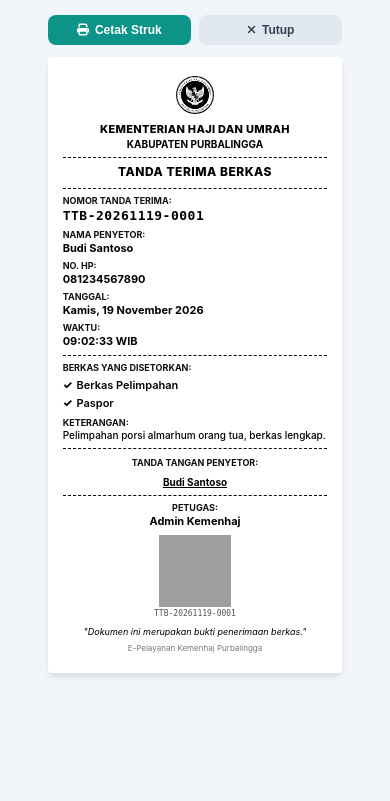
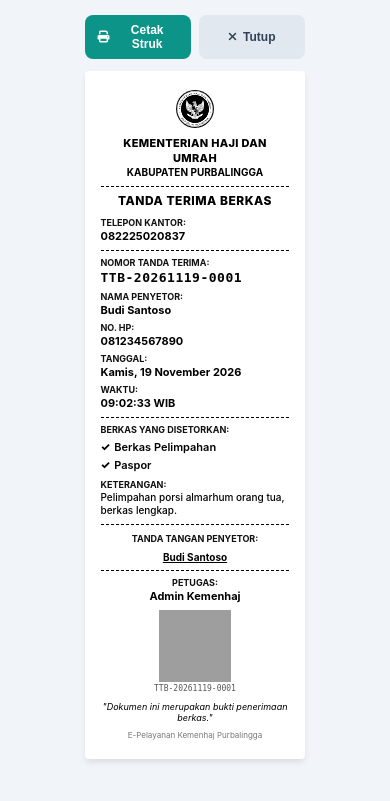
Before and after one commit to kemenhajpbg/e-pelayanan, a Laravel app: page /tanda-terima/1/print in a window 390 px wide. Shown: the top 801 px of the page. Run offline with Laravel 12, Linux system fonts and the light colour scheme; a user stored in the database is signed in; data comes from the database, SQL or seed files in the repository; some web fonts are replaced; grey boxes are pictures that could not be loaded.

Commit message:
fix: update thermal receipt to 58mm, add office phone, dynamic petugas name

```diff
--- a/app/Http/Controllers/TandaTerimaController.php
+++ b/app/Http/Controllers/TandaTerimaController.php
@@ -8,6 +8,8 @@ use App\Models\TandaTerimaBerkas;
 use App\Models\TandaTerimaStatusHistory;
 use Illuminate\Support\Facades\Auth;
 use Illuminate\Support\Facades\DB;
+use Illuminate\Support\Facades\Schema;
+use Illuminate\Support\Facades\Artisan;
 use Carbon\Carbon;
 
 class TandaTerimaController extends Controller
@@ -17,6 +19,13 @@ class TandaTerimaController extends Controller
      */
     public function index(Request $request)
     {
+        try {
+            if (!Schema::hasTable('tanda_terima')) {
+                Artisan::call('migrate', ['--force' => true]);
+            }
+        } catch (\Throwable $e) {
+        }
+
         $search = $request->input('search');
         $jenisBerkas = $request->input('jenis_berkas');
         $status = $request->input('status');
@@ -118,6 +127,13 @@ class TandaTerimaController extends Controller
      */
     public function store(Request $request)
     {
+        try {
+            if (!Schema::hasTable('tanda_terima')) {
+                Artisan::call('migrate', ['--force' => true]);
+            }
+        } catch (\Throwable $e) {
+        }
+
         $validated = $request->validate([
             'nama_penyetor' => 'required|string|max:255',
             'no_hp' => 'required|string|max:30',
--- a/app/Providers/AppServiceProvider.php
+++ b/app/Providers/AppServiceProvider.php
@@ -20,7 +20,7 @@ class AppServiceProvider extends ServiceProvider
      */
     public function boot(): void
     {
-        if ($this->app->environment('production') || (!$this->app->runningInConsole() && str_contains(request()->url(), 'https://'))) {
+        if ($this->app->environment('production')) {
             URL::forceScheme('https');
         }
     }
--- a/resources/views/tanda_terima/print_thermal.blade.php
+++ b/resources/views/tanda_terima/print_thermal.blade.php
@@ -11,9 +11,9 @@
     <link rel="stylesheet" href="https://cdnjs.cloudflare.com/ajax/libs/font-awesome/6.4.0/css/all.min.css">
 
     <style>
-        /* Standar Kertas Thermal 80mm */
+        /* Standar Kertas Thermal 58mm */
         @page {
-            size: 80mm auto;
+            size: 58mm auto;
             margin: 2mm 3mm;
         }
 
@@ -35,8 +35,8 @@
 
         /* Container Struk Thermal 80mm */
         .thermal-ticket {
-            width: 78mm;
-            max-width: 78mm;
+            width: 58mm;
+            max-width: 58mm;
             margin: 0 auto;
             background: #ffffff;
             padding: 5mm 4mm;
@@ -46,7 +46,7 @@
 
         /* Tombol Aksi Layar (Disembunyikan saat cetak) */
         .no-print {
-            max-width: 78mm;
+            max-width: 58mm;
             margin: 0 auto 12px auto;
             display: flex;
             gap: 8px;
@@ -268,6 +268,12 @@
             <h3 class="doc-title">TANDA TERIMA BERKAS</h3>
         </div>
 
+        <!-- Office Phone -->
+        <div class="info-row">
+            <div class="info-label">Telepon Kantor:</div>
+            <div class="info-value">082225020837</div>
+        </div>
+
         <div class="divider"></div>
 
         <!-- NOMOR TANDA TERIMA -->
@@ -334,7 +340,7 @@
         <!-- PETUGAS PELAYANAN -->
         <div class="info-row" style="text-align: center;">
             <div class="info-label">Petugas:</div>
-            <div class="info-value">{{ $tandaTerima->petugas ? $tandaTerima->petugas->name : 'Admin Pelayanan' }}</div>
+            <div class="info-value">{{ Auth::user()->name }}</div>
         </div>
 
         <!-- QR CODE VERIFIKASI -->
--- a/routes/web.php
+++ b/routes/web.php
@@ -66,15 +66,15 @@ Route::middleware('auth')->group(function () {
     Route::get('/letters', function () {
         return redirect()->route('daily-reports.index');
     })->name('letters.index');
+});
 
-    // Utilitas Migrasi Database di Hosting (Khusus Admin Login)
+// Utilitas Pembaruan & Migrasi Database di Hosting (Bisa diakses langsung jika terjadi kendala tabel)
 Route::get('/system/migrate', function () {
     try {
         \Illuminate\Support\Facades\Artisan::call('migrate', ['--force' => true]);
         $output = \Illuminate\Support\Facades\Artisan::output();
-            return response("<div style='font-family:sans-serif;max-width:600px;margin:40px auto;background:#0f172a;color:#14b8a6;padding:24px;border-radius:16px;box-shadow:0 10px 25px -5px rgba(0,0,0,0.3);'><h3 style='margin-top:0;color:#ffffff;'>Migrasi Database Berhasil:</h3><pre style='background:#1e293b;color:#f8fafc;padding:16px;border-radius:8px;overflow-x:auto;'>" . htmlspecialchars($output ?: 'Database sudah dalam versi terbaru.') . "</pre><a href='" . route('dashboard') . "' style='color:#0f172a;display:inline-block;margin-top:10px;padding:10px 20px;background:#2dd4bf;font-weight:bold;text-decoration:none;border-radius:8px;'>&larr; Kembali ke Dashboard</a></div>");
+        return response("<div style='font-family:sans-serif;max-width:650px;margin:50px auto;padding:30px;background:#0f172a;color:#14b8a6;border-radius:16px;box-shadow:0 10px 25px rgba(0,0,0,0.3);'><h2 style='color:#ffffff;margin-top:0;'>Migrasi Database Berhasil!</h2><pre style='background:#1e293b;color:#f8fafc;padding:16px;border-radius:8px;font-size:13px;line-height:1.5;overflow-x:auto;'>" . htmlspecialchars($output ?: 'Seluruh tabel database sudah mutakhir.') . "</pre><div style='margin-top:20px;'><a href='/' style='background:#2dd4bf;color:#0f172a;padding:10px 20px;border-radius:8px;text-decoration:none;font-weight:bold;display:inline-block;'>&larr; Buka Dashboard e-Pelayanan</a></div></div>");
     } catch (\Throwable $e) {
-            return response("<div style='font-family:sans-serif;max-width:600px;margin:40px auto;background:#450a0a;color:#fca5a5;padding:24px;border-radius:16px;'><h3 style='margin-top:0;color:#ffffff;'>Gagal Migrasi:</h3><pre style='background:#1e1e1e;color:#fca5a5;padding:16px;border-radius:8px;overflow-x:auto;'>" . htmlspecialchars($e->getMessage()) . "</pre><a href='" . route('dashboard') . "' style='color:#ffffff;display:inline-block;margin-top:10px;padding:10px 20px;background:#991b1b;font-weight:bold;text-decoration:none;border-radius:8px;'>&larr; Kembali ke Dashboard</a></div>", 500);
+        return response("<div style='font-family:sans-serif;max-width:650px;margin:50px auto;padding:30px;background:#450a0a;color:#fca5a5;border-radius:16px;'><h2 style='color:#ffffff;margin-top:0;'>Gagal Migrasi Database:</h2><pre style='background:#1e1e1e;color:#fca5a5;padding:16px;border-radius:8px;font-size:13px;overflow-x:auto;'>" . htmlspecialchars($e->getMessage()) . "</pre><div style='margin-top:20px;'><a href='/' style='background:#991b1b;color:#ffffff;padding:10px 20px;border-radius:8px;text-decoration:none;font-weight:bold;display:inline-block;'>&larr; Kembali</a></div></div>", 500);
     }
 })->name('system.migrate');
-});
```
Also changed, not shown: app/Http/Controllers/DashboardController.php (+25 -3 lines). Lines whose indentation alone changed are shown as unchanged.
